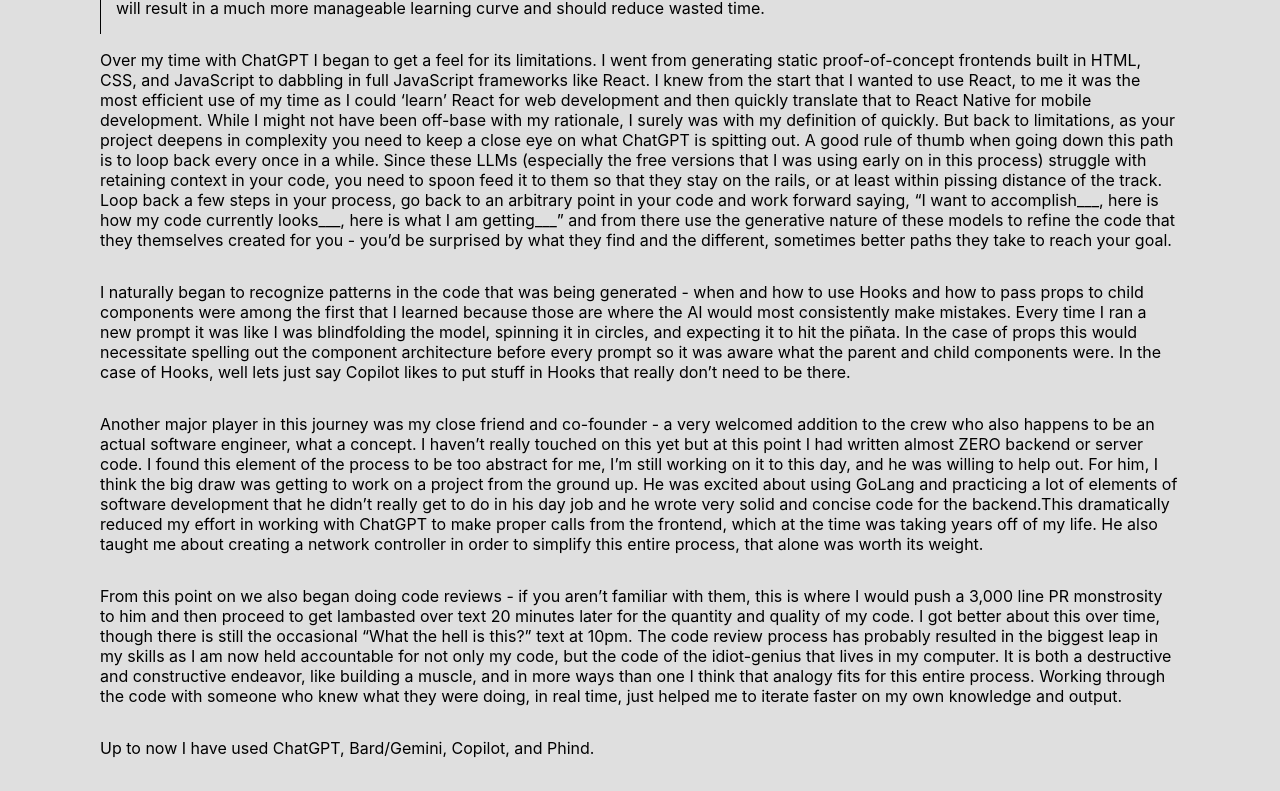
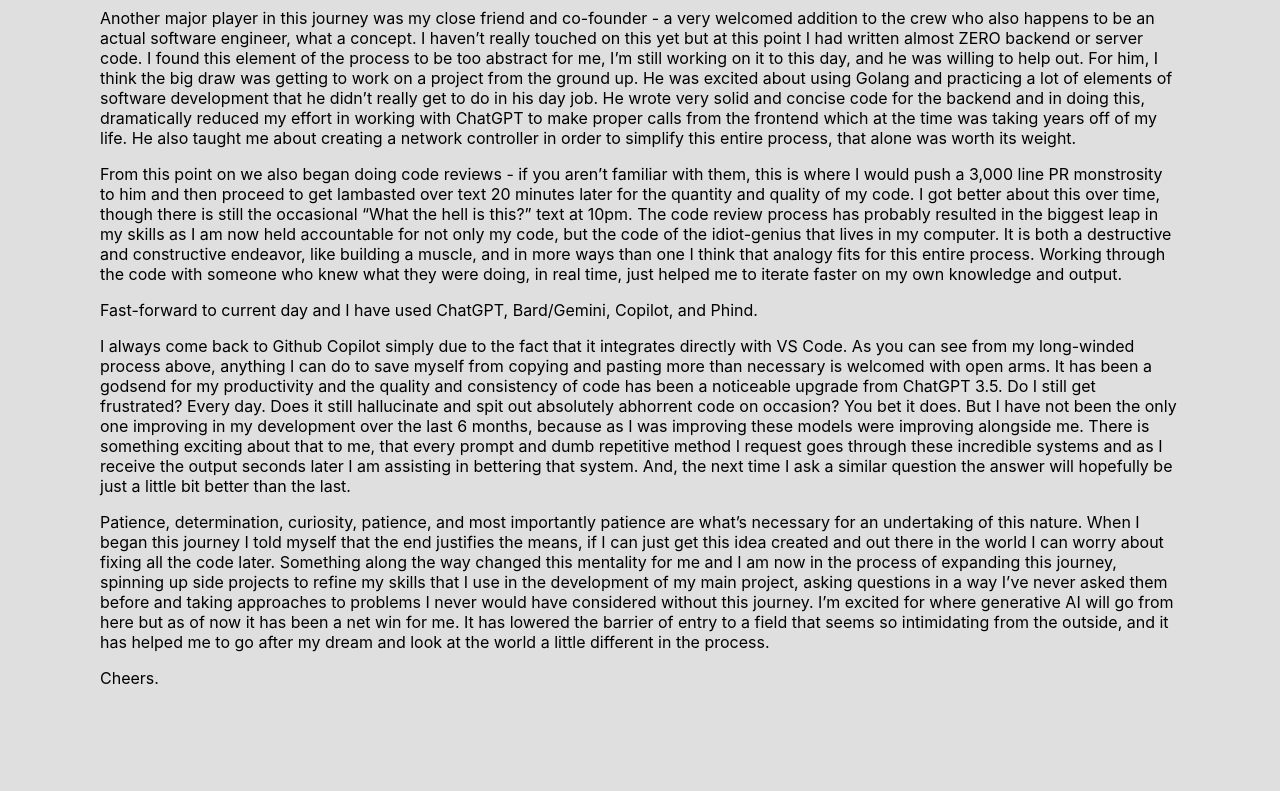
Before and after one commit to coffeedevsolutions/cough, a React (Create React App) app in the folder cough/: page /essays/chatgpt-coding in a window 1280 px wide. Shown: the part 1843-2634 px from the top of the page. Built offline with nearby package versions, Linux system fonts and the light colour scheme; a web font is replaced by a local one.

Commit message:
added another link

```diff
--- a/cough/src/components/essayContent/chatgpt-coding.css
+++ b/cough/src/components/essayContent/chatgpt-coding.css
@@ -1,5 +1,6 @@
 .essayContent {
     text-align: left;
+    margin-top: 0;
 }
 
 .noteSection {
--- a/cough/src/components/essayContent/chatgpt-coding.js
+++ b/cough/src/components/essayContent/chatgpt-coding.js
@@ -16,7 +16,7 @@
         <p>This essay is a breakdown of the last 6 months that I have spent slamming prompts into MANY different LLMs in order to build a set of web and mobile applications in my free time. I’m going to break down my background, what set me down this path, and how I went about relatively achieving my development goals with the help of AI.</p>
         <p>First of all, I do not have a CS degree, in fact I barely have a business degree. The one thing that helped to give me a head start on this path was that my first job out of college was as a project manager for a team of software developers. This was 4 years ago now, I was hired onto the team with zero prior knowledge of software development. I worked there for 3 years and over the course of those 3 years, all that I ended up taking away from that role was my knowledge of the software development life cycle. I didn’t learn a language, I didn’t learn anything about the cloud, but I will emphasize that understanding the SDLC was crucial to accelerating my skills as a quasi-developer down the line.</p>
         <p>When I say I barely have a business degree I mean that I have a degree in what is essentially entrepreneurship, which was not technically a part of the business school where I attended college. But when I began looking for new jobs towards the end of my time at that first company I was asking myself why I haven't tried my hand at the very thing that I went to school for. When you take classes in entrepreneurship it is only a matter of time before you learn about Y Combinator, so that is what I first began looking into. My hopes were quickly shattered as I began reading about what was needed to get into programs like this, then those shattered hopes were pulverized to dust when I continued to read about the importance that was placed on having technical founders.</p>
-        <p>From that point I continued in my job search, eventually finding a really solid job still in the data/software field. It was here where I really learned about a new thing called ChatGPT. I had seen screenshots and articles about it online but I hadn’t truly connected the dots until I began playing around with it. It was while playing around with it that I realized this thing could generate code, and the code looked legit. I knew very little of frameworks and next to nothing about how an IDE worked, but I began to paste the code snippets into Visual Studio Code to see if I could get anything to work. I couldn’t. I didn’t even know how to spin up a local environment. I was asking ChatGPT all these questions but I didn’t even know what questions to ask it.</p>
+        <p>From that point I continued in my job search, eventually finding a really solid job still in the data/software field. It was here where I really learned about a new thing called ChatGPT. I had seen screenshots and articles about it online but I hadn’t truly connected the dots until I began playing around with it. It was while playing around with it that I realized this thing could generate code, and the code looked legit. I knew very little of frameworks and next to nothing about how an IDE worked, but I began to paste the code snippets into Visual Studio Code to see if I could get anything functioning. I couldn’t. I didn’t even know how to spin up a local environment. I was asking ChatGPT all these questions but I didn’t even know what questions to ask it.</p>
         <p>I decided to give myself some informal education and turned to a Udemy bootcamp course on web development to hopefully provide a baseline for me to build my knowledge off of. The course did a great job of outlining the basics of HTML, CSS, and Javascript but got a little outdated when it came to the sections on Mongo, React, and some of the more capricious frameworks out there. All that being said, understanding the core web development basics helped me to begin playing around in VS Code and building actual frontends.</p>
         <p>Here is where AI really comes into play in this story. From this point on my free time consisted of coming home from work, sitting down at my computer, and bouncing between copying my current (not working) code into ChatGPT with a prompt, copying ChatGPTs response, pasting it into my project, testing (it usually didn’t work), and then repeating this process.</p>
         <p>Over</p>
@@ -29,17 +29,19 @@
         </div>
         <p>Over my time with ChatGPT I began to get a feel for its limitations. I went from generating static proof-of-concept frontends built in HTML, CSS, and JavaScript to dabbling in full JavaScript frameworks like React. I knew from the start that I wanted to use React, to me it was the most efficient use of my time as I could ‘learn’ React for web development and then quickly translate that to React Native for mobile development. While I might not have been off-base with my rationale, I surely was with my definition of quickly. But back to limitations, as your project deepens in complexity you need to keep a close eye on what ChatGPT is spitting out. A good rule of thumb when going down this path is to loop back every once in a while. Since these LLMs (especially the free versions that I was using early on in this process) struggle with retaining context in your code, you need to spoon feed it to them so that they stay on the rails, or at least within pissing distance of the track. Loop back a few steps in your process, go back to an arbitrary point in your code and work forward saying, “I want to accomplish___, here is how my code currently looks___, here is what I am getting___” and from there use the generative nature of these models to refine the code that they themselves created for you - you’d be surprised by what they find and the different, sometimes better paths they take to reach your goal.</p>
         <p>I naturally began to recognize patterns in the code that was being generated - when and how to use Hooks and how to pass props to child components were among the first that I learned because those are where the AI would most consistently make mistakes. Every time I ran a new prompt it was like I was blindfolding the model, spinning it in circles, and expecting it to hit the piñata. In the case of props this would necessitate spelling out the component architecture before every prompt so it was aware what the parent and child components were. In the case of Hooks, well lets just say Copilot likes to put stuff in Hooks that really don’t need to be there.</p>
-        <p>Another major player in this journey was my close friend and co-founder - a very welcomed addition to the crew who also happens to be an actual software engineer, what a concept. I haven’t really touched on this yet but at this point I had written almost ZERO backend or server code. I found this element of the process to be too abstract for me, I’m still working on it to this day, and he was willing to help out. For him, I think the big draw was getting to work on a project from the ground up. He was excited about using GoLang and practicing a lot of elements of software development that he didn’t really get to do in his day job and he wrote very solid and concise code for the backend.This dramatically reduced my effort in working with ChatGPT to make proper calls from the frontend, which at the time was taking years off of my life. He also taught me about creating a network controller in order to simplify this entire process, that alone was worth its weight.</p>
+        <p>Another major player in this journey was my close friend and co-founder - a very welcomed addition to the crew who also happens to be an actual software engineer, what a concept. I haven’t really touched on this yet but at this point I had written almost ZERO backend or server code. I found this element of the process to be too abstract for me, I’m still working on it to this day, and he was willing to help out. For him, I think the big draw was getting to work on a project from the ground up. He was excited about using Golang and practicing a lot of elements of software development that he didn’t really get to do in his day job. He wrote very solid and concise code for the backend and in doing this, dramatically reduced my effort in working with ChatGPT to make proper calls from the frontend which at the time was taking years off of my life. He also taught me about creating a network controller in order to simplify this entire process, that alone was worth its weight.</p>
         <p>From this point on we also began doing code reviews - if you aren’t familiar with them, this is where I would push a 3,000 line PR monstrosity to him and then proceed to get lambasted over text 20 minutes later for the quantity and quality of my code. I got better about this over time, though there is still the occasional “What the hell is this?” text at 10pm. The code review process has probably resulted in the biggest leap in my skills as I am now held accountable for not only my code, but the code of the idiot-genius that lives in my computer. It is both a destructive and constructive endeavor, like building a muscle, and in more ways than one I think that analogy fits for this entire process. Working through the code with someone who knew what they were doing, in real time, just helped me to iterate faster on my own knowledge and output.</p>
-        <p>Up to now I have used ChatGPT, Bard/Gemini, Copilot, and Phind.</p>
-        <p>I always come back to Github Copilot simply due to the fact that it integrates directly with VS Code. As you can see from my long-winded process above, anything I can do to save myself from copying and pasting more than necessary is welcomed with open arms. It has been a godsend for my productivity and the quality and consistency of code has been a noticeable upgrade from ChatGPT 3.5. Do I still get frustrated? Every day. Does it still hallucinate and spit out absolutely abhorrent code on occasion? You bet it does. But I have not been the only one improving in my development over the last 6 months, and as I was improving, these models were improving alongside me. There is something exciting about that to me, that every prompt and dumb repetitive method I request to be generated goes through these incredible systems and as I receive the output seconds later I am assisting in bettering that system. And, the next time I ask a similar question the answer will hopefully be just a little bit better than the last.</p>
-        <p>Patience, determination, curiosity, patience, and most importantly patience are what’s necessary for an undertaking of this nature. When I began this journey I told myself that the end justifies the means, if I can just get this idea created and out there in the world I can worry about fixing all the code later. Something along the way changed this mentality for me and I am now in the process of expanding this journey, spinning up side projects to refine my skills that I use in the development of my main project, asking questions in a way I’ve never asked them before and taking approaches to problems I never would have considered without this journey. I’m excited for where generative AI will go from here but as of now it has been a net win for me. It has lowered the barrier of entry to a field that seems so intimidating from the outside, and it has helped me to go after my dream and look at the world a little different in the process. If you’re thinking about learning development, dive straight in and use every tool at your disposal.</p>
+        <p>Fast-forward to current day and I have used ChatGPT, Bard/Gemini, Copilot, and Phind.</p>
+        <p>I always come back to Github Copilot simply due to the fact that it integrates directly with VS Code. As you can see from my long-winded process above, anything I can do to save myself from copying and pasting more than necessary is welcomed with open arms. It has been a godsend for my productivity and the quality and consistency of code has been a noticeable upgrade from ChatGPT 3.5. Do I still get frustrated? Every day. Does it still hallucinate and spit out absolutely abhorrent code on occasion? You bet it does. But I have not been the only one improving in my development over the last 6 months, because as I was improving these models were improving alongside me. There is something exciting about that to me, that every prompt and dumb repetitive method I request goes through these incredible systems and as I receive the output seconds later I am assisting in bettering that system. And, the next time I ask a similar question the answer will hopefully be just a little bit better than the last.</p>
+        <p>Patience, determination, curiosity, patience, and most importantly patience are what’s necessary for an undertaking of this nature. When I began this journey I told myself that the end justifies the means, if I can just get this idea created and out there in the world I can worry about fixing all the code later. Something along the way changed this mentality for me and I am now in the process of expanding this journey, spinning up side projects to refine my skills that I use in the development of my main project, asking questions in a way I’ve never asked them before and taking approaches to problems I never would have considered without this journey. I’m excited for where generative AI will go from here but as of now it has been a net win for me. It has lowered the barrier of entry to a field that seems so intimidating from the outside, and it has helped me to go after my dream and look at the world a little different in the process.</p>
         <p>Cheers.</p>
-        <p></p>
-        <p></p>
-        <p></p>
-        <p></p>
-        <p></p>
+        <br/>
+        <br/>
+        <br/>
+        <br/>
+        <br/>
+        <br/>
+
     `;
 
     return (
--- a/cough/src/components/essays.css
+++ b/cough/src/components/essays.css
@@ -1,4 +1,4 @@
-.essayContent {
+.essayFiller {
     display: flex;
     flex-direction: column;
     align-items: flex-start;
--- a/cough/src/components/essays.js
+++ b/cough/src/components/essays.js
@@ -9,7 +9,7 @@
   return (
     <div className="essays">
         <Header />
-        <div className="essayContent">
+        <div className="essayFiller">
             <div className="essayHeaderContainer">
                 <h1 className="essayHeader">Essays</h1>
             </div>
```
Also changed, not shown: cough/src/components/links.js (+7 -2 lines).
